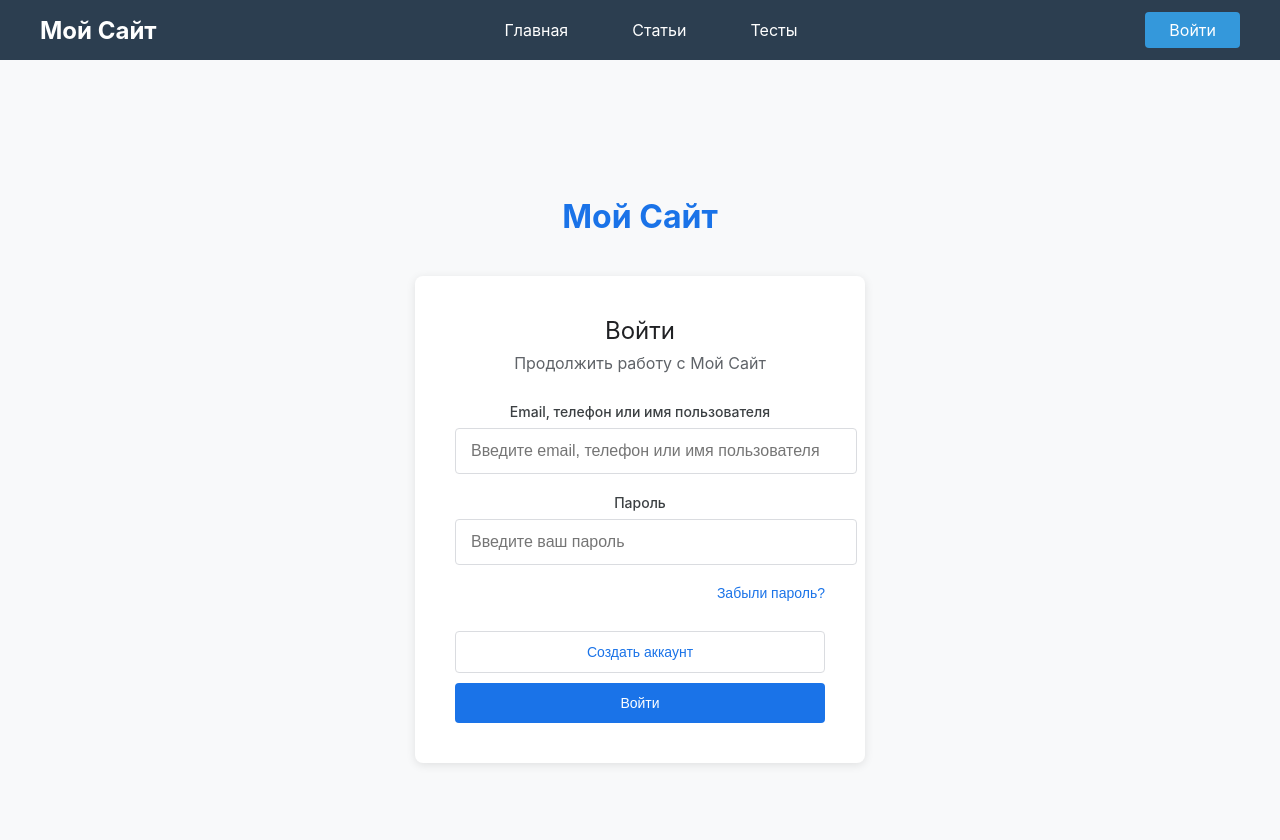
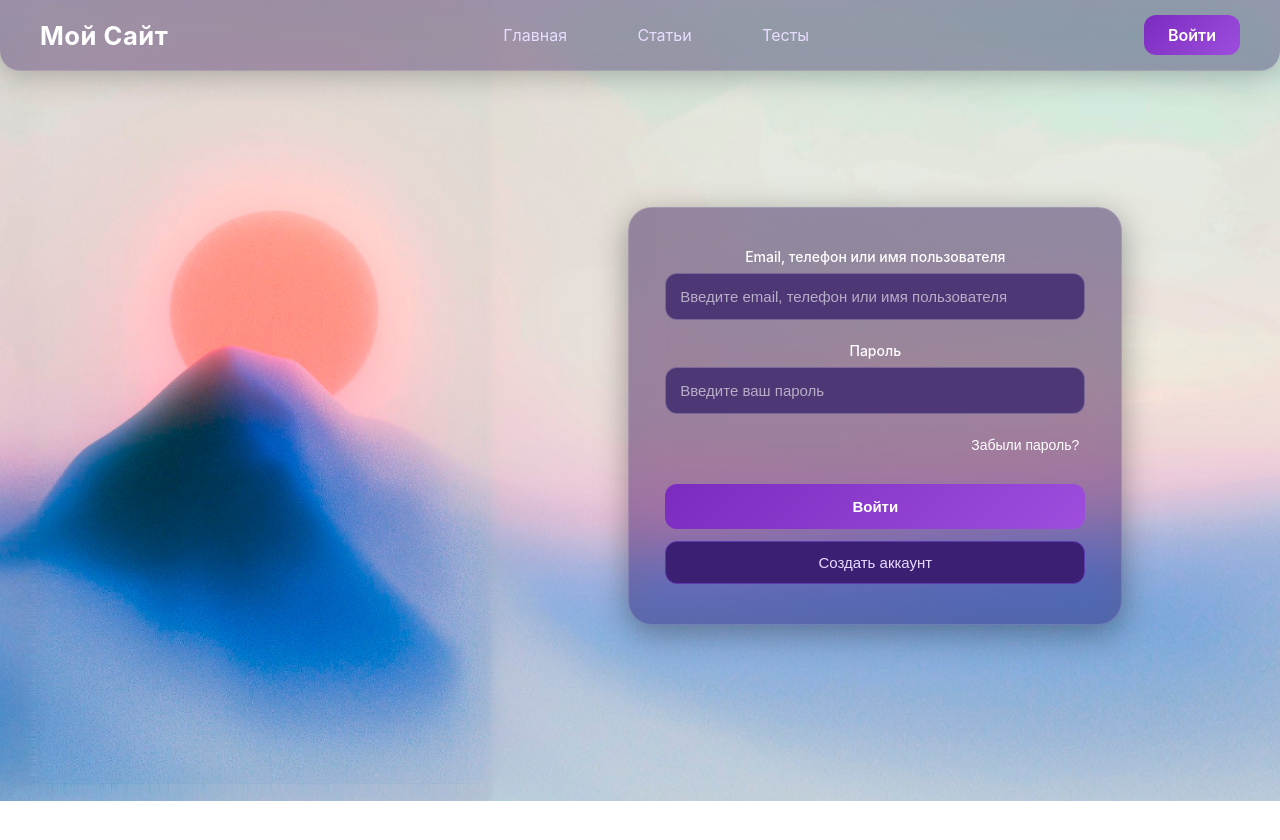
Before and after one commit to AlexHalla/siteSurvey, a React (Create React App) app: page /login in a window 1280 px wide. Shown: the top 840 px of the page. After the commit the page ends 801 px from the top, so only its background shows below. Built offline with nearby package versions, Linux system fonts and the light colour scheme.

Commit message:
First design iteration

```diff
--- a/src/App.css
+++ b/src/App.css
@@ -1,5 +1,34 @@
 .App {
-  text-align: center;
+  min-height: 100vh;
+  background-size: cover;
+  background-position: center;
+  background-repeat: no-repeat;
+}
+
+/* Фоны для разных страниц */
+.defaultBackground {
+  background-color: #9c4a9f;
+}
+
+.loginBackground {
+  background-image: url('/public/assets/login_background.png'); /* путь из public */
+}
+
+.articlesBackground {
+  background-image: url('/public/assets/background.png');
+}
+
+.homeBackground {
+  background-image: url('/public/assets/background.png');
+}
+
+
+.testsBackground {
+  background-image: url('/public/assets/background.png');
+}
+
+.profileBackground {
+  background-image: url('/public/assets/background.png');
 }
 
 .App-logo {
--- a/src/App.js
+++ b/src/App.js
@@ -1,18 +1,41 @@
 import React from 'react';
-import { BrowserRouter as Router, Routes, Route } from 'react-router-dom';
+import { BrowserRouter as Router, Routes, Route, useLocation } from 'react-router-dom';
 import Header from './components/Header/Header';
 import Home from './pages/Home';
 import Articles from './pages/Articles';
 import Tests from './pages/Tests';
 import Login from './pages/Login';
 import ProtectedRoute from './components/ProtectedRoute/ProtectedRoute';
+import Profile from './pages/Profile';
 import './App.css';
-import Profile from './pages/Profile';
 
-function App() {
+function AppWrapper() {
+  const location = useLocation();
+
+  // Выбираем фон в зависимости от маршрута
+  let backgroundClass = '';
+  switch (location.pathname) {
+    case '/':
+      backgroundClass = 'homeBackground';
+      break;
+    case '/login':
+      backgroundClass = 'loginBackground';
+      break;
+    case '/articles':
+      backgroundClass = 'articlesBackground';
+      break;
+    case '/tests':
+      backgroundClass = 'testsBackground';
+      break;
+    case '/profile':
+      backgroundClass = 'profileBackground';
+      break;
+    default:
+      backgroundClass = 'defaultBackground';
+  }
+
   return (
-    <Router>
-      <div className="App">
+    <div className={`App ${backgroundClass}`}>
       <Header />
       <main>
         <Routes>
@@ -45,6 +68,13 @@ function App() {
         </Routes>
       </main>
     </div>
+  );
+}
+
+function App() {
+  return (
+    <Router>
+      <AppWrapper />
     </Router>
   );
 }
--- a/src/components/Auth/LoginForm/LoginForm.module.css
+++ b/src/components/Auth/LoginForm/LoginForm.module.css
@@ -1,41 +1,73 @@
 .form {
   width: 100%;
+  max-width: 420px;
+  margin: 0 auto;
+  background: rgba(45, 20, 90, 0.45);
+  backdrop-filter: blur(18px) saturate(180%);
+  -webkit-backdrop-filter: blur(18px) saturate(180%);
+  border: 1px solid rgba(255, 255, 255, 0.15);
+  border-radius: 24px;
+  padding: 40px 36px;
+  box-shadow: 0 8px 32px rgba(0, 0, 0, 0.35);
+  color: #fff;
+  animation: fadeIn 0.6s ease;
+}
+
+@keyframes fadeIn {
+  from {
+    opacity: 0;
+    transform: translateY(10px);
+  }
+  to {
+    opacity: 1;
+    transform: translateY(0);
+  }
 }
 
 .inputGroup {
-  margin-bottom: 20px;
+  margin-bottom: 22px;
 }
 
 .label {
   display: block;
   margin-bottom: 8px;
   font-size: 14px;
-  color: #3c4043;
+  color: #ffffff;
   font-weight: 500;
 }
 
 .input {
   width: 100%;
-  padding: 13px 15px;
-  border: 1px solid #dadce0;
-  border-radius: 4px;
-  font-size: 16px;
-  transition: border 0.3s ease;
+  padding: 14px;
+  border: 1px solid rgba(255, 255, 255, 0.25);
+  border-radius: 12px;
+  font-size: 15px;
+  background: #4d3775;
+  color: #fff;
+  transition: all 0.3s ease;
+  box-sizing: border-box;
+}
+
+.input::placeholder {
+  color: rgba(255, 255, 255, 0.6);
 }
 
 .input:focus {
   outline: none;
-  border-color: #1a73e8;
+  border-color: #b47cff;
+  box-shadow: 0 0 10px rgba(180, 124, 255, 0.5);
+  background: #3a1f73;
 }
 
 .input.error {
-  border-color: #d93025;
+  border-color: #ff6b81;
+  box-shadow: 0 0 8px rgba(255, 80, 120, 0.4);
 }
 
 .errorText {
-  color: #d93025;
+  color: #ff8fa3;
   font-size: 12px;
-  margin-top: 4px;
+  margin-top: 5px;
   display: block;
 }
 
@@ -48,13 +80,14 @@
 .link {
   background: none;
   border: none;
-  color: #1a73e8;
+  color: #ffffff;
   cursor: pointer;
   font-size: 14px;
-  padding: 0;
+  transition: color 0.3s ease;
 }
 
 .link:hover {
+  color: #e2ccff;
   text-decoration: underline;
 }
 
@@ -65,77 +98,79 @@
 
 .buttons {
   display: flex;
-  flex-direction: column;
-  gap: 10px;
+  flex-direction: column-reverse;
+  gap: 12px;
 }
 
 .loginButton {
-  background-color: #1a73e8;
-  color: white;
+  background: linear-gradient(135deg, #7b2cbf, #9d4edd);
+  color: #fff;
   border: none;
-  padding: 12px 24px;
-  border-radius: 4px;
-  font-size: 14px;
-  font-weight: 500;
+  padding: 14px;
+  border-radius: 12px;
+  font-size: 15px;
+  font-weight: 600;
   cursor: pointer;
-  transition: background-color 0.3s ease;
+  transition: all 0.3s ease;
 }
 
 .loginButton:hover {
-  background-color: #1669d6;
+  background: linear-gradient(135deg, #9d4edd, #b26fff);
+  box-shadow: 0 0 15px rgba(180, 124, 255, 0.5);
 }
 
 .loginButton:disabled {
-  opacity: 0.6;
+  opacity: 0.5;
   cursor: not-allowed;
 }
 
 .createAccount {
-  background-color: transparent;
-  color: #1a73e8;
-  border: 1px solid #dadce0;
-  padding: 12px 24px;
-  border-radius: 4px;
+  background: #3a1f73; /* сплошной фон */
+  color: #e8ddff;
+  border: 1px solid #5c3bb0;
+  padding: 12px;
+  border-radius: 12px;
   text-decoration: none;
   text-align: center;
-  font-size: 14px;
+  font-size: 15px;
   font-weight: 500;
-  transition: background-color 0.3s ease;
+  transition: all 0.3s ease;
   cursor: pointer;
 }
 
 .createAccount:hover {
-  background-color: #f8f9fa;
+  background: #502da0;
+  box-shadow: 0 0 10px rgba(200, 150, 255, 0.3);
 }
 
 .createAccount:disabled {
-  opacity: 0.6;
+  opacity: 0.5;
   cursor: not-allowed;
 }
 
 .successMessage {
-  background-color: #d4edda;
-  color: #155724;
+  background: rgba(100, 255, 150, 0.2);
+  color: #b8ffce;
   padding: 12px;
-  border-radius: 4px;
+  border-radius: 12px;
   margin-bottom: 20px;
   text-align: center;
   font-size: 14px;
-  border: 1px solid #c3e6cb;
+  border: 1px solid rgba(100, 255, 150, 0.4);
 }
 
 .submitError {
-  background-color: #f8d7da;
-  color: #721c24;
+  background: rgba(255, 80, 120, 0.25);
+  color: #ffc4d0;
   padding: 12px;
-  border-radius: 4px;
+  border-radius: 12px;
   margin-bottom: 20px;
   text-align: center;
   font-size: 14px;
-  border: 1px solid #f5c6cb;
+  border: 1px solid rgba(255, 120, 150, 0.4);
 }
 
 .input:disabled {
-  background-color: #f8f9fa;
+  background: #4b2e8f; /* тёмный для disabled */
   cursor: not-allowed;
 }
--- a/src/components/Header/Header.module.css
+++ b/src/components/Header/Header.module.css
@@ -1,8 +1,16 @@
 .header {
-  background-color: #2c3e50;
-  color: white;
+  background: rgba(60, 30, 100, 0.4); /* чуть темнее */
+  backdrop-filter: blur(14px) saturate(180%);
+  -webkit-backdrop-filter: blur(14px) saturate(180%);
+  border-bottom: 1px solid rgba(255, 255, 255, 0.15);
+  color: #fff;
   padding: 0;
-  box-shadow: 0 2px 4px rgba(0,0,0,0.1);
+  box-shadow: 0 4px 30px rgba(0, 0, 0, 0.25);
+  position: sticky;
+  top: 0;
+  z-index: 100;
+  border-radius: 0 0 20px 20px; /* скруглённые нижние углы */
+  overflow: hidden;
 }
 
 .nav {
@@ -11,15 +19,21 @@
   align-items: center;
   max-width: 1200px;
   margin: 0 auto;
-  padding: 0 20px;
-  height: 60px;
+  padding: 0 24px;
+  height: 70px;
 }
 
 .logo a {
-  color: white;
+  color: #fff;
   text-decoration: none;
-  font-size: 1.5rem;
-  font-weight: bold;
+  font-size: 1.6rem;
+  font-weight: 700;
+  letter-spacing: 0.5px;
+  transition: color 0.3s ease;
+}
+
+.logo a:hover {
+  color: #d1b3ff;
 }
 
 .navList {
@@ -31,62 +45,70 @@
 }
 
 .navLink {
-  color: white;
+  color: #e8ddff;
   text-decoration: none;
-  padding: 0.5rem 1rem;
-  border-radius: 4px;
-  transition: background-color 0.3s;
+  padding: 0.6rem 1.2rem;
+  border-radius: 10px;
+  transition: all 0.3s ease;
 }
 
 .navLink:hover {
-  background-color: #34495e;
+  background: rgba(180, 120, 255, 0.25);
+  color: #fff;
+  box-shadow: 0 0 12px rgba(180, 120, 255, 0.4);
 }
 
 .loginButton {
-  background-color: #3498db;
-  color: white;
-  padding: 0.5rem 1.5rem;
+  background: linear-gradient(135deg, #7b2cbf, #9d4edd);
+  color: #fff;
+  padding: 0.6rem 1.5rem;
   text-decoration: none;
-  border-radius: 4px;
-  transition: background-color 0.3s;
+  border-radius: 12px;
+  font-weight: 600;
+  transition: all 0.3s ease;
 }
 
 .loginButton:hover {
-  background-color: #2980b9;
+  background: linear-gradient(135deg, #9d4edd, #b26fff);
+  box-shadow: 0 0 14px rgba(180, 124, 255, 0.5);
 }
 
 .userMenu {
   display: flex;
-  gap: 10px;
+  gap: 12px;
   align-items: center;
 }
 
 .profileButton {
-  background-color: #2ecc71;
+  background: linear-gradient(135deg, #a66bff, #b28dff);
   color: white;
   border: none;
   padding: 8px 16px;
-  border-radius: 4px;
+  border-radius: 12px;
   cursor: pointer;
   font-size: 14px;
-  transition: background-color 0.3s;
+  font-weight: 500;
+  transition: all 0.3s ease;
 }
 
 .profileButton:hover {
-  background-color: #27ae60;
+  background: linear-gradient(135deg, #b28dff, #c5a3ff);
+  box-shadow: 0 0 10px rgba(190, 150, 255, 0.4);
 }
 
 .logoutButton {
-  background-color: #e74c3c;
-  color: white;
-  border: none;
+  background: rgba(255, 80, 120, 0.25);
+  color: #fff;
+  border: 1px solid rgba(255, 120, 150, 0.4);
   padding: 8px 16px;
-  border-radius: 4px;
+  border-radius: 12px;
   cursor: pointer;
   font-size: 14px;
-  transition: background-color 0.3s;
+  font-weight: 500;
+  transition: all 0.3s ease;
 }
 
 .logoutButton:hover {
-  background-color: #c0392b;
+  background: rgba(255, 120, 150, 0.45);
+  box-shadow: 0 0 10px rgba(255, 120, 150, 0.4);
 }
--- a/src/pages/Login.js
+++ b/src/pages/Login.js
@@ -10,16 +10,7 @@ const Login = () => {
     <div className={styles.loginPage}>
       <div className={styles.loginContainer}>
         <div className={styles.logo}>
-          <h2>Мой Сайт</h2>
-        </div>
 
-        <div className={styles.card}>
-          <h1 className={styles.title}>
-            {isLogin ? 'Войти' : 'Создать аккаунт'}
-          </h1>
-          <p className={styles.subtitle}>
-            {isLogin ? 'Продолжить работу с Мой Сайт' : 'Зарегистрироваться в Мой Сайт'}
-          </p>
 
           {isLogin ? (
             <LoginForm onSwitchToRegister={() => setIsLogin(false)} />
--- a/src/pages/Login.module.css
+++ b/src/pages/Login.module.css
@@ -1,15 +1,16 @@
 .loginPage {
-  min-height: 100vh;
   display: flex;
   align-items: center;
   justify-content: center;
-  background-color: #f8f9fa;
+  height: calc(100vh - 70px);
   padding: 20px;
+  box-sizing: border-box;
 }
 
 .loginContainer {
   width: 100%;
   max-width: 450px;
+  margin-left: 33.33vw;
 }
 
 .logo {
@@ -23,12 +24,6 @@
   margin: 0;
 }
 
-.card {
-  background: white;
-  border-radius: 8px;
-  box-shadow: 0 2px 10px rgba(0, 0, 0, 0.1);
-  padding: 40px;
-}
 
 .title {
   font-size: 24px;
```
Also changed, not shown: src/components/Auth/RegisterForm/RegisterForm.module.css (+77 -32 lines), public/assets/background.png (added), public/assets/login_background.png (added). Lines whose indentation alone changed are shown as unchanged.
